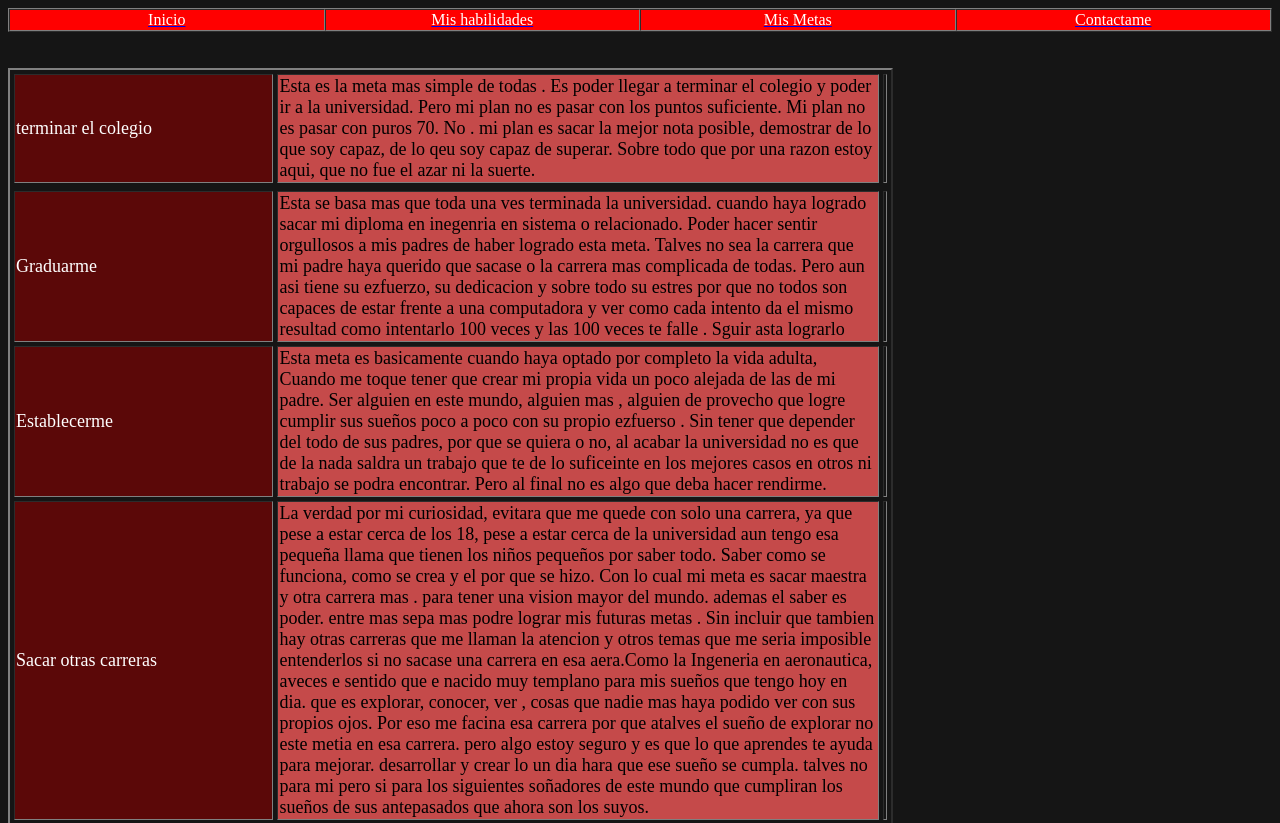
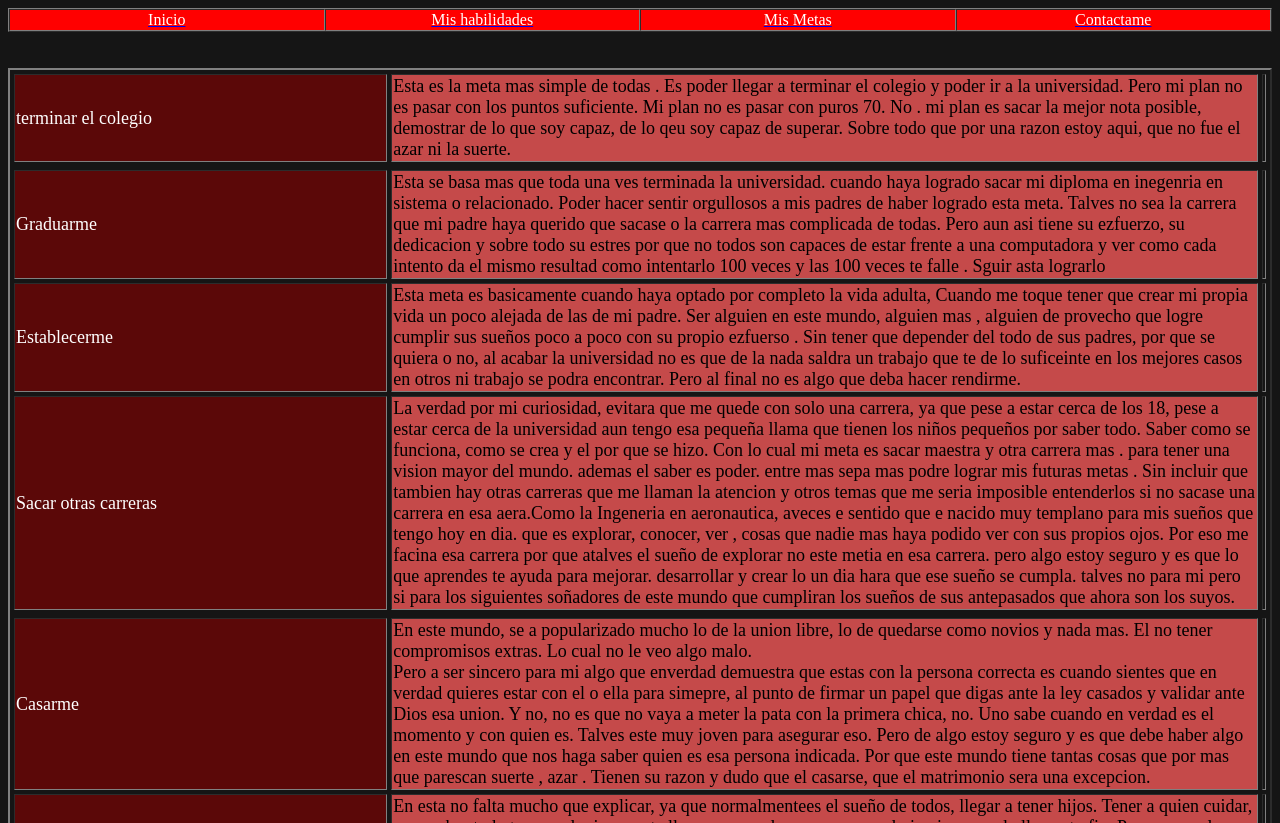
Before and after one commit to 12AJoseph40/pagina.p, a plain HTML site: page mismetas.html in a window 1280 px wide. Shown: the top 823 px of the page. Drawn offline with Linux system fonts and the light colour scheme.

Commit message:
actualizacion final

```diff
--- a/mismetas.html
+++ b/mismetas.html
@@ -12,7 +12,7 @@
     </table>
     <br>
     <br>
-    <table cellspacing="4" border="2" width="70%">
+    <table cellspacing="4" border="2" width="100%">
         <tr>
             <td  width="30%" bgcolor="#5B0808"> <font color="white"size="4" face="Castellar" >terminar el colegio</font></td>
             <td bgcolor="#C54A4A" > <font  size="4">Esta es la meta mas simple de todas . Es poder llegar a terminar el colegio y poder ir a la universidad. Pero mi plan no es pasar con los puntos suficiente. Mi plan no es pasar con puros 70. No . mi plan es sacar la mejor nota posible, demostrar de lo que soy capaz, de lo qeu soy capaz de superar. Sobre todo que por una razon estoy aqui, que no fue el azar ni la suerte.</td></font>
```
Also changed, not shown: habilidades.html (+1 -1 lines).
